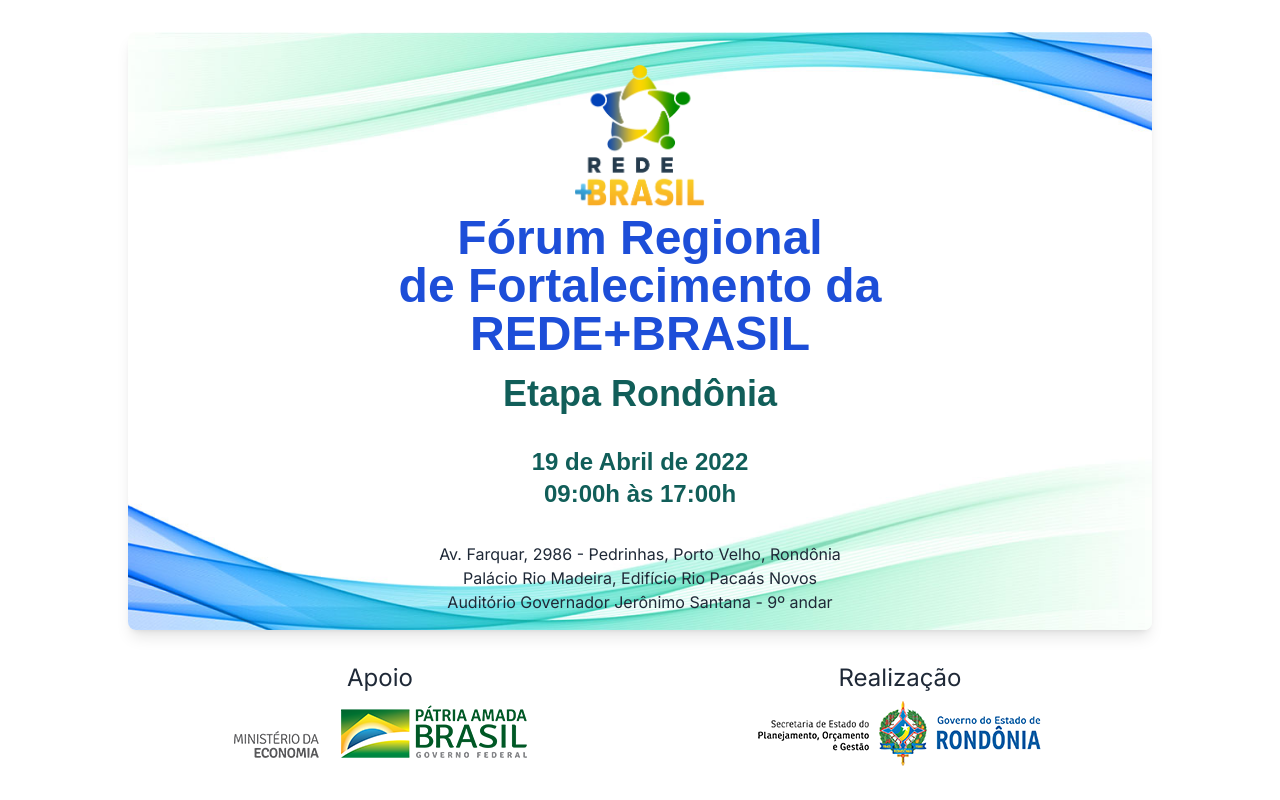
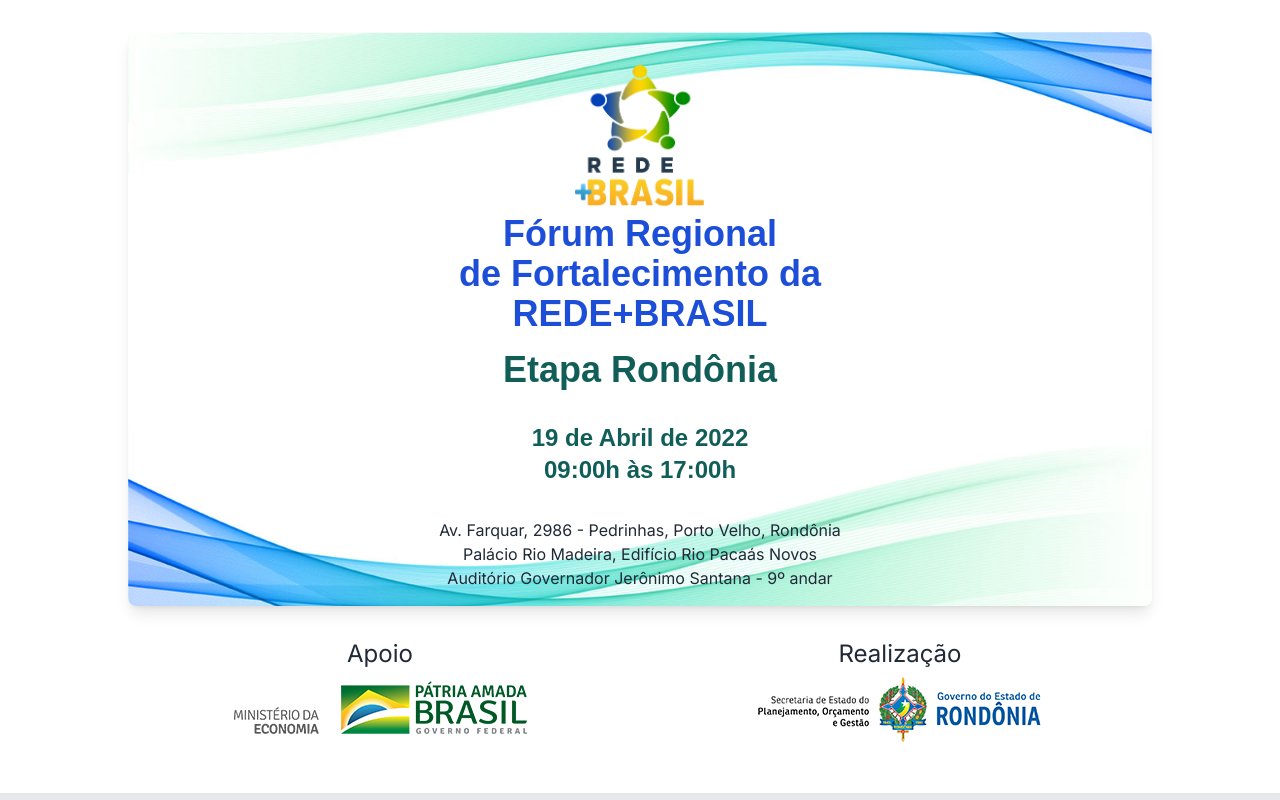
Before and after one commit to marcusvy/sepog-event-app, an Angular app: page / in a window 1280 px wide. Shown: the top 800 px of the page. Built offline with nearby package versions, Linux system fonts and the light colour scheme; a web font is replaced by a local one.

Commit message:
(fix) visual hero title

```diff
--- a/src/app/ui/event/event.component.html
+++ b/src/app/ui/event/event.component.html
@@ -2,7 +2,7 @@
   <div class="flex w-full  justify-center">
     <img class="max-h-[150px]" src="/assets/logo-redemaisbrasil.png" alt="Rede Mais Brasil">
   </div>
-  <h1 class="text-3xl lg:text-5xl font-extrabold font-display text-center text-blue-700">
+  <h1 class="text-3xl lg:text-4xl font-extrabold font-display text-center text-blue-700">
     Fórum Regional <br />
     de Fortalecimento da <br />
     REDE+BRASIL
```
